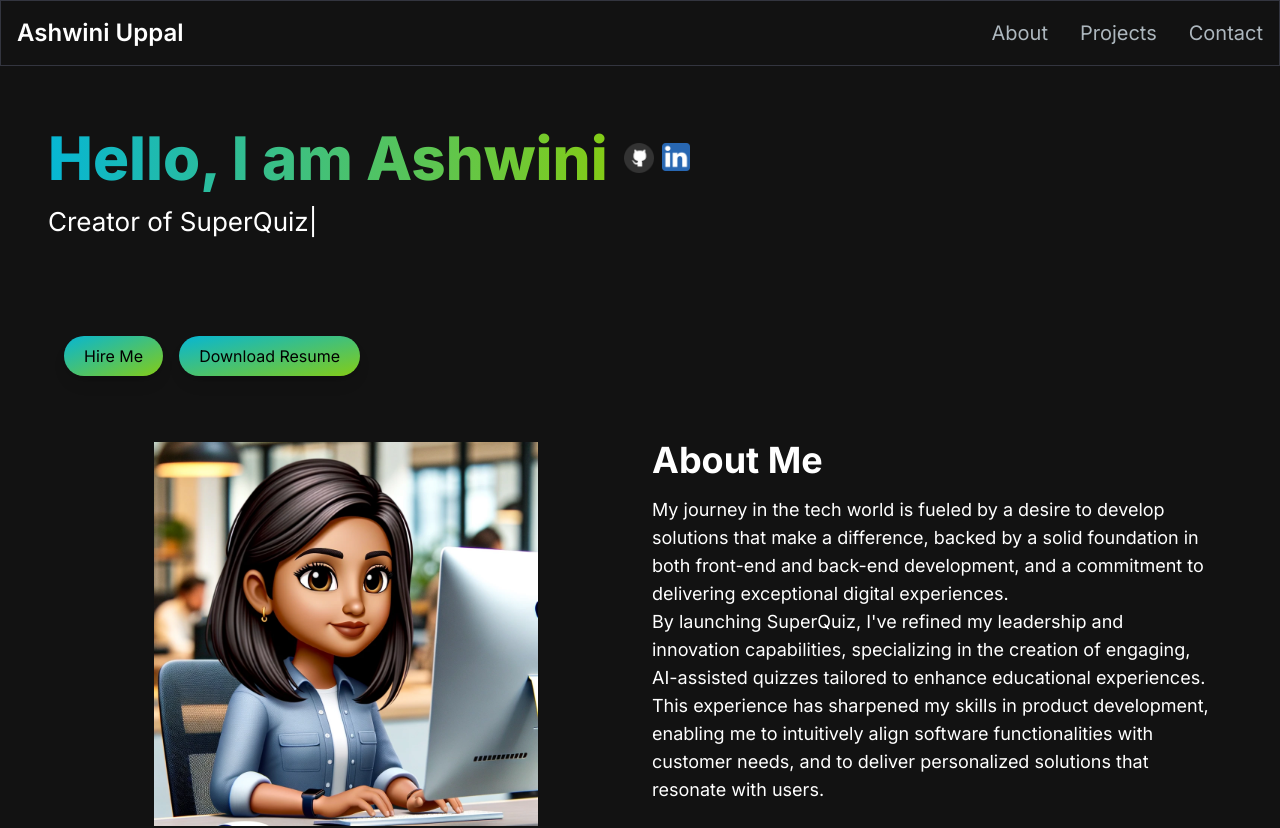
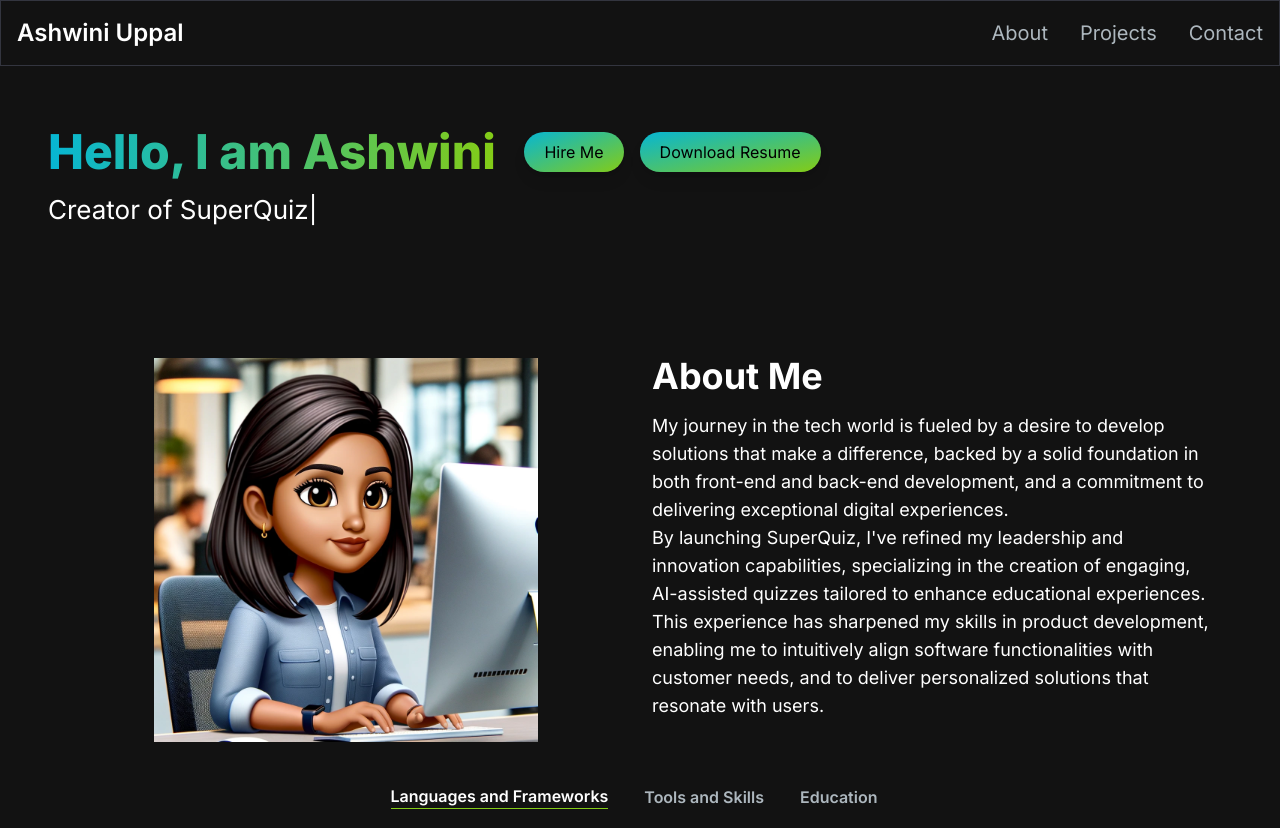
Before and after one commit to ashuppal/Portfolio-nextJS, a Next.js app: page / in a window 1280 px wide. Shown: the top 828 px of the page. Built offline with nearby package versions, Linux system fonts and the light colour scheme.

Commit message:
fixed the display issue

```diff
--- a/app/components/HeroSection.jsx
+++ b/app/components/HeroSection.jsx
@@ -16,31 +16,33 @@ const HeroSection = () => {
 <section className="relative grid grid-cols-1 lg:grid-cols-12 my-4">
   <div className="col-span-7">
     <div className="pb-20">
-          <div className="flex items-center mb-4">
-            <h1 className="text-3xl lg:text-6xl font-extrabold text-white inline">
+      <div className="grid grid-cols-1 lg:grid-cols-3 items-center mb-4">
+        <div className="col-span-2 flex items-center">
+          <h1 className="text-3xl lg:text-5xl font-extrabold text-white whitespace-nowrap">
             <span className="bg-clip-text text-transparent bg-gradient-to-r from-cyan-500 to-lime-500">
               Hello, I am Ashwini
             </span>
           </h1>
             <div className="flex gap-2 ml-4">
               <div className="cursor-pointer" onClick={() => openInNewTab('https://github.com/ashuppal')}>
-                <Image
-                  alt="GitHub logo"
-                  src={GithubIcon}
-                  width={30}
-                  height={40}
-                  layout="fixed"
-                />
+                <Image alt="GitHub logo" src={GithubIcon} width={30} height={40} layout="fixed" />
               </div>
               <div className="cursor-pointer" onClick={() => openInNewTab('https://www.linkedin.com/in/ashwini-uppal')}>
-                <Image
-                  alt="LinkedIn logo"
-                  src={LinkedinIcon}
-                  width={28}
-                  height={30}
-                  layout="fixed"
-                />
+                <Image alt="LinkedIn logo" src={LinkedinIcon} width={28} height={30} layout="fixed" />
               </div>
+            </div>
+          </div>
+          <div className="col-span-1 flex justify-end lg:justify-start lg:ml-4">
+            <Link href="#contact" className="inline-flex justify-center items-center bg-gradient-to-br from-cyan-500 to-lime-500 text-charcoal rounded-full shadow-lg transition duration-150 ease-in-out transform hover:scale-105">
+              <span className="block bg-charcoal hover:bg-cyan-500 hover:border-cyan-700 hover:border-2 hover:text-white rounded-full px-5 py-2 whitespace-nowrap">
+                Hire Me
+              </span>
+            </Link>
+            <span onClick={handleDownloadCV} className="inline-flex justify-center bg-gradient-to-br from-cyan-500 to-lime-500 text-charcoal rounded-full shadow-lg transition duration-150 ease-in-out cursor-pointer ml-4">
+              <span className="block bg-charcoal hover:bg-cyan-500 hover:border-cyan-700 hover:border-2 hover:text-white rounded-full px-5 py-2 whitespace-nowrap">
+                Download Resume
+              </span>
+            </span>
           </div>
         </div>
             <TypeAnimation
@@ -60,19 +62,7 @@ const HeroSection = () => {
             />
         </div>
 
-        <div className="flex flex-col lg:flex-row space-y-4 lg:space-y-0 lg:space-x-4 p-4">
-          <Link href="#contact" className="inline-flex justify-center items-center bg-gradient-to-br from-cyan-500 to-lime-500 text-charcoal rounded-full shadow-lg transition duration-150 ease-in-out transform hover:scale-105">
-            <span className="block bg-charcoal hover:bg-cyan-500 hover:border-cyan-700 hover:border-2 hover:text-white rounded-full px-5 py-2 whitespace-nowrap">
-              Hire Me
-            </span>
-          </Link>
 
-          <span onClick={handleDownloadCV} className="inline-flex justify-center bg-gradient-to-br from-cyan-500 to-lime-500 text-charcoal rounded-full shadow-lg transition duration-150 ease-in-out cursor-pointer">
-            <span className="block bg-charcoal hover:bg-cyan-500 hover:border-cyan-700 hover:border-2 hover:text-white rounded-full px-5 py-2 whitespace-nowrap">
-              Download Resume
-            </span>
-          </span>
-        </div>
       </div>
     </section>
   );
```
Lines whose indentation alone changed are shown as unchanged.
